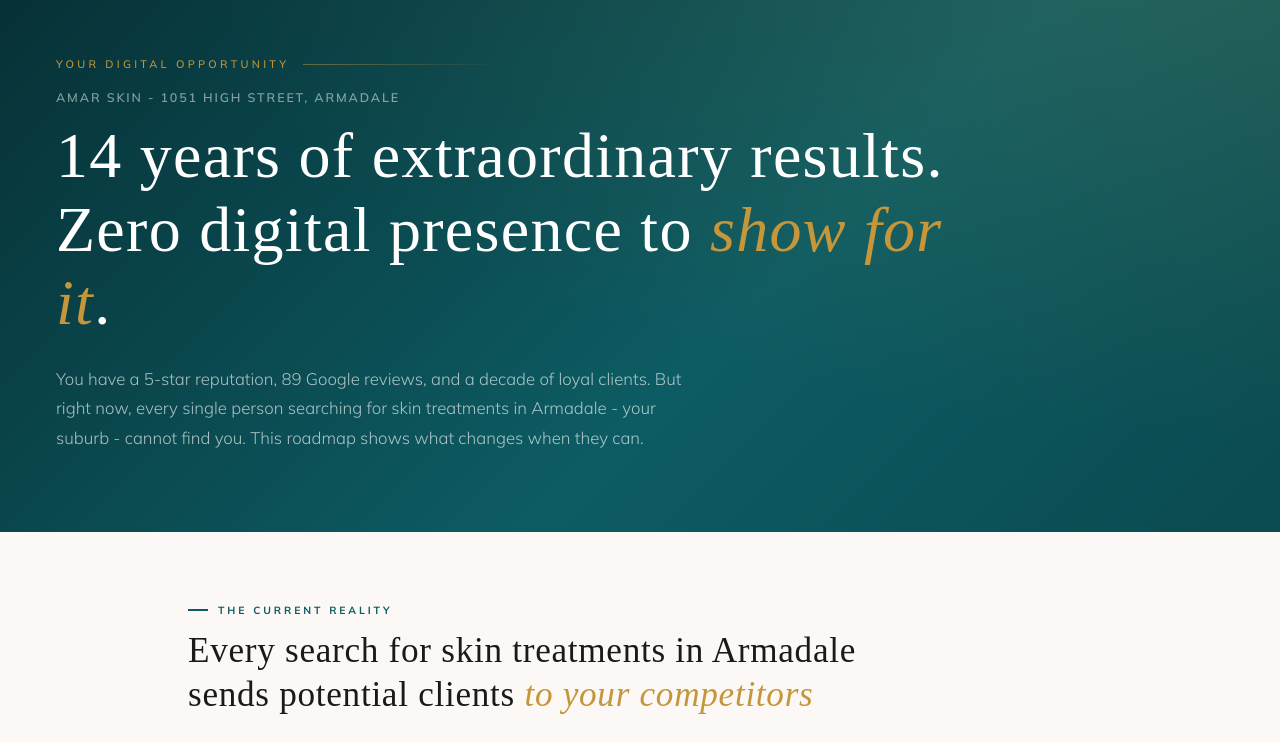
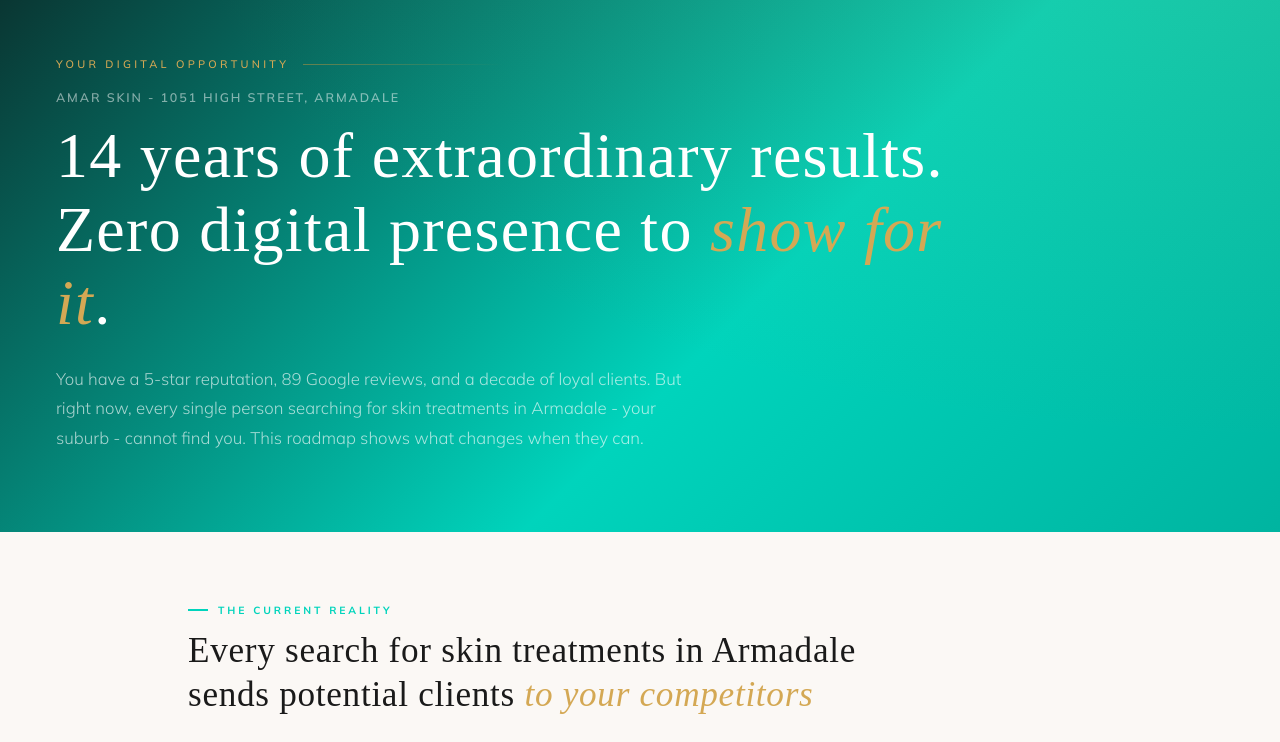
Before and after one commit to aiwithsoulofficial/amar-demo, a plain HTML site: page roadmap.html in a window 1280 px wide. Shown: the part 81-823 px from the top of the page. Drawn offline with Linux system fonts and the light colour scheme; a web font is replaced by a local one.

Commit message:
Fix CC brand colours - proper dark #0A2A28 and teal #00D4BC

```diff
--- a/roadmap.html
+++ b/roadmap.html
@@ -12,10 +12,10 @@
     *, *::before, *::after { box-sizing: border-box; margin: 0; padding: 0; }
 
     :root {
-      --teal: #0D5C63;
-      --teal-mid: #0A4A50;
-      --teal-dark: #062E33;
-      --gold: #C5963A;
+      --teal: #00D4BC;
+      --teal-mid: #00B4A0;
+      --teal-dark: #0A2A28;
+      --gold: #D4A854;
       --gold-light: #D4A853;
       --cream: #FBF8F5;
       --white: #ffffff;
```
Also changed, not shown: index.html (+4 -3 lines).
